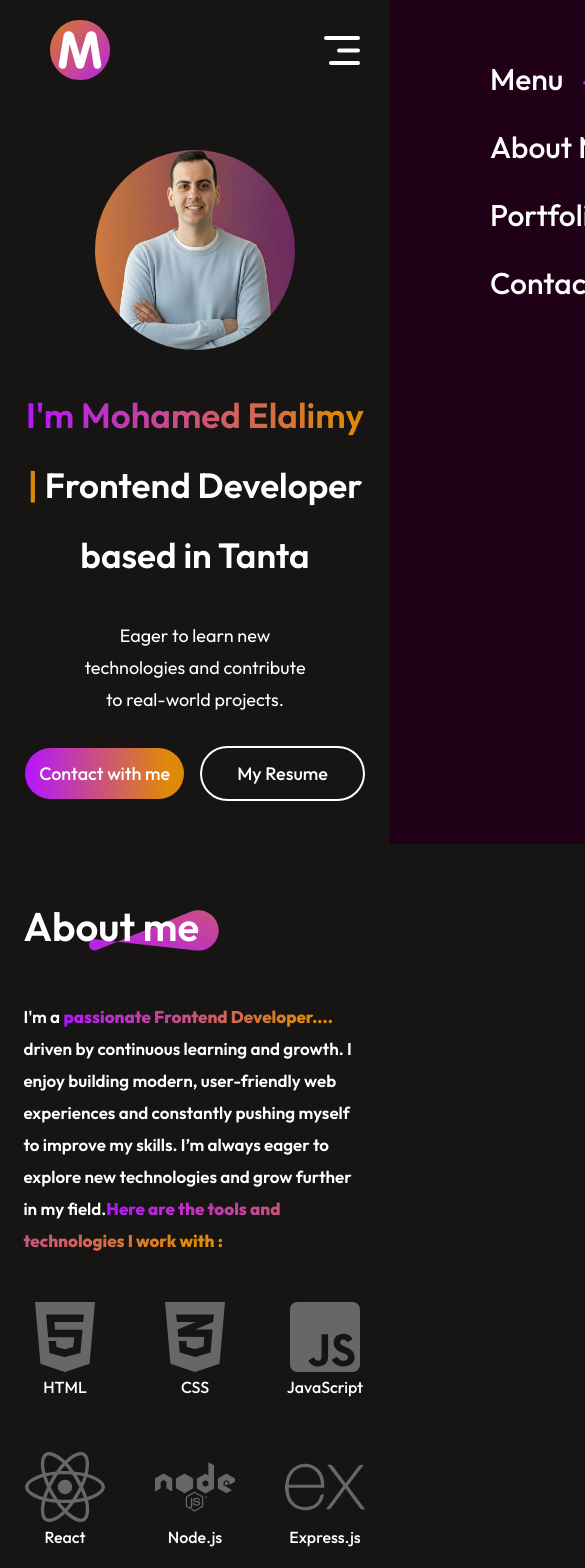
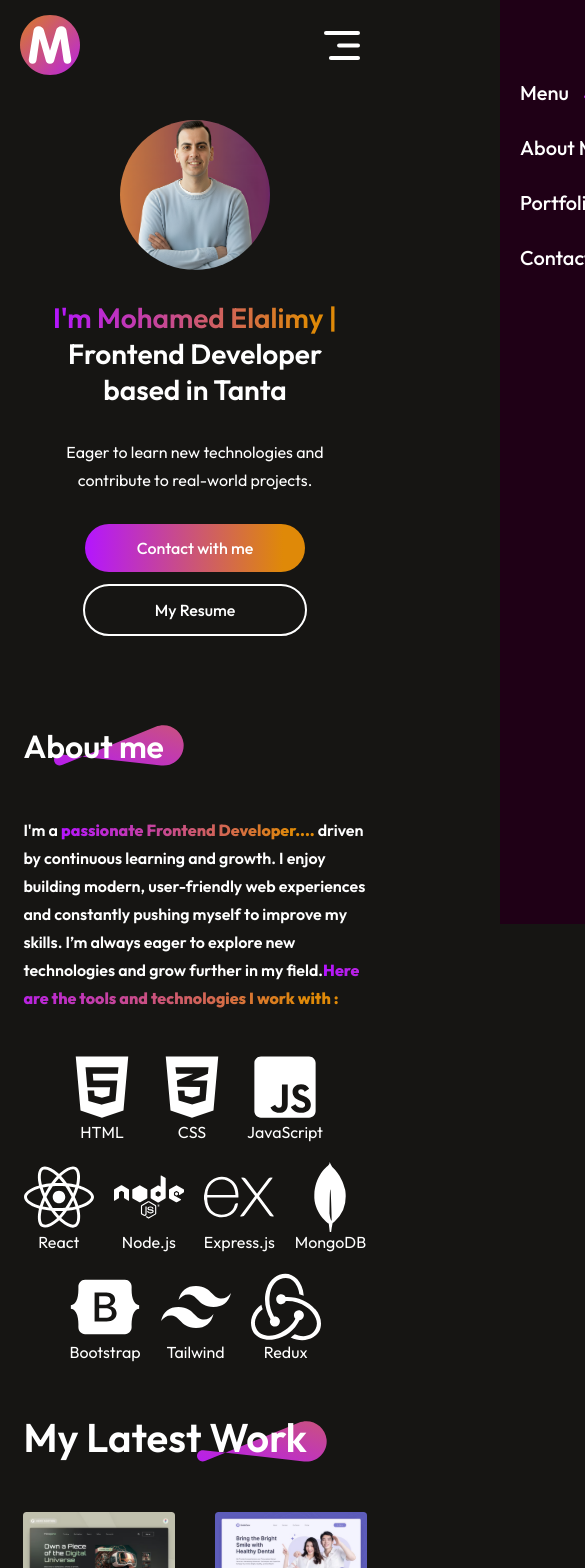
Before and after one commit to mohammedmelalimy/MoDev-portfolio, a React (Vite) app: page / in a window 390 px wide. Shown: the top 1568 px of the page, 585 px wide, since content can reach past the window. Built offline with nearby package versions, Linux system fonts and the light colour scheme.

Commit message:
Update styles and responsiveness

```diff
--- a/src/Components/About/About.css
+++ b/src/Components/About/About.css
@@ -1,14 +1,17 @@
-.about{
+/* ---------- About Section ---------- */
+.about {
     display: flex;
     flex-direction: column;
     align-items: center;
     justify-content: center;
-    gap:80px;
+    gap: 80px;
     margin: 80px 170px;
 }
-.title-box{
-        position: relative;
+
+.title-box {
+    position: relative;
 }
+
 .title-box h1 {
     padding: 0px 30px;
     font-size: 60px;
@@ -21,24 +24,26 @@
     right: 0;
     z-index: -1;
 }
-.about-sections{
+
+/* ---------- Desktop: image on left, text on right ---------- */
+.about-sections {
     display: flex;
-    align-items: center;
+    align-items: flex-start;
     gap: 70px;
 }
-.about-left img{
+
+.about-left img {
     width: 360px;
     border-radius: 30px;
-    -webkit-border-radius: 30px;
-    -moz-border-radius: 30px;
-    -ms-border-radius: 30px;
-    -o-border-radius: 30px;
 }
-.about-right{
+
+.about-right {
     display: flex;
     flex-direction: column;
     gap: 20px;
+    flex: 1; /* ياخد باقي المساحة */
 }
+
 .about-para {
     display: flex;
     flex-direction: column;
@@ -47,39 +52,31 @@
     font-weight: 600;
     line-height: 40px;
 }
-.about-para p span{
+
+.about-para p span {
     background: linear-gradient(270deg,#DF8908 10%,rgb(180, 21, 255) 100%);
     background-clip: text;
     -webkit-background-clip: text;
     -webkit-text-fill-color: transparent;
     font-weight: 800;
 }
+
 .skills-part {
     display: flex;
     flex-wrap: wrap;
-    gap:50px;
+    gap: 80px;
     justify-content: center;
     margin-top: 20px;
 }
-
-.skill {
+.skill{
     display: flex;
     flex-direction: column;
     align-items: center;
-    font-weight: 500;
-    font-size: 16px;
-    color:white;
     transition: 0.5s;
     -webkit-transition: 0.5s;
     -moz-transition: 0.5s;
     -ms-transition: 0.5s;
     -o-transition: 0.5s;
-}
-.skill svg {
-    fill: #686668;
-}
-.skill span {
-    text-align: center;
 }
 .skill:hover{
     transform: scale(1.05);
@@ -88,14 +85,42 @@
     -ms-transform: scale(1.05);
     -o-transform: scale(1.05);
 }
-.skill svg:hover {
-    fill: #d265c3;
+.skill:hover svg {
+    fill: rgb(239, 107, 223);
 }
+/* ---------- Responsive: Tablet ---------- */
+@media (max-width: 1024px) {
+    .about {
+        margin: 50px 50px;
+        gap: 60px;
+    }
+    .about-left {
+        display: none; /* تختفي على tablets و mobile */
+    }
+    .title-box h1 {
+        font-size: 50px;
+    }
+
+    .title-box img {
+        width: 150px;
+    }
+
+    .about-sections {
+        gap: 50px;
+    }
+
+    .about-para {
+        font-size: 20px;
+        line-height: 36px;
+    }
+}
+
+/* ---------- Responsive: Mobile ---------- */
 @media (max-width: 768px) {
     .about {
         gap: 50px;
         margin: 50px 6%;
-        align-items: start;
+        align-items: flex-start;
     }
 
     .title-box h1 {
@@ -107,15 +132,43 @@
         width: 130px;
         right: -20px;
     }
-    .about-sections{
+
+    /* هنا الصورة تتحول فوق النص على الموبايل */
+    .about-sections {
         flex-direction: column;
+        gap: 30px;
     }
-    .about-left{
-        display: none;
+
+    .about-left {
+        display: none; /* لو عايز تخفي الصورة على الموبايل ممكن تضيف display: none */
     }
-    .about-para{
+
+    .about-right {
+        width: 100%;
+    }
+
+    .about-para {
         font-size: 17px;
         line-height: 32px;
     }
 
+    .skills-part {
+        gap: 30px;
+    }
 }
+
+/* ---------- Extra Small Screens ---------- */
+@media (max-width: 480px) {
+    .title-box h1 {
+        font-size: 32px;
+    }
+
+    .about-para {
+        font-size: 16px;
+        line-height: 28px;
+    }
+
+    .skills-part {
+        gap: 20px;
+    }
+}
--- a/src/Components/About/About.jsx
+++ b/src/Components/About/About.jsx
@@ -36,43 +36,43 @@ const About = () => {
                 </div>
                 <div className="skills-part">
                     <div className="skill">
-                        <FaHtml5 size={80} />
+                        <FaHtml5 size={70} />
                         <span>HTML</span>
                     </div>
                     <div className="skill">
-                        <FaCss3Alt size={80} />
+                        <FaCss3Alt size={70} />
                         <span>CSS</span>
                     </div>
                     <div className="skill">
-                        <FaJsSquare size={80} />
+                        <FaJsSquare size={70} />
                         <span>JavaScript</span>
                     </div>
                     <div className="skill">
-                        <FaReact size={80} />
+                        <FaReact size={70} />
                         <span>React</span>
                     </div>
                     <div className="skill">
-                        <FaNode size={80} />
+                        <FaNode size={70} />
                         <span>Node.js</span>
                     </div>
                     <div className="skill">
-                        <SiExpress size={80} />
+                        <SiExpress size={70} />
                         <span>Express.js</span>
                     </div>
                     <div className="skill">
-                        <SiMongodb size={80} />
+                        <SiMongodb size={70} />
                         <span>MongoDB</span>
                     </div>
                     <div className="skill">
-                        <FaBootstrap size={80} />
+                        <FaBootstrap size={70} />
                         <span>Bootstrap</span>
                     </div>
                     <div className="skill">
-                        <SiTailwindcss size={80} />
+                        <SiTailwindcss size={70} />
                         <span>Tailwind</span>
                     </div>
                     <div className="skill">
-                        <SiRedux size={80} />
+                        <SiRedux size={70} />
                         <span>Redux</span>
                     </div>
                 </div>
--- a/src/Components/Contact/contact.css
+++ b/src/Components/Contact/contact.css
@@ -5,32 +5,41 @@
     justify-content: center;
     margin: 80px 10%;
     gap: 60px;
+}
 
-}
+/* ---------- Title ---------- */
 .title{
     position: relative;
 }
-.title  h1{
-    padding: 0px 30px;
+
+.title h1{
+    padding: 0 30px;
     font-size: 60px;
     font-weight: 600;
 }
+
 .title img{
     position: absolute;
     z-index: -1;
     bottom: 0;
     right: 0;
 }
+
+/* ---------- Contact Section ---------- */
 .contact-section{
     display: flex;
-    justify-content: flex-start;
-    gap: 50px;
+    gap: 60px;
+    width: 100%;
 }
+
+/* ---------- Left ---------- */
 .contact-left{
     display: flex;
     flex-direction: column;
     gap: 30px;
+    flex: 1;
 }
+
 .contact-left h1{
     font-size: 50px;
     font-weight: 700;
@@ -39,125 +48,142 @@
     -webkit-background-clip: text;
     -webkit-text-fill-color: transparent;
 }
+
 .contact-left p{
     max-width: 550px;
     color: #D8D8D8;
     line-height: 35px;
     font-size: 20px;
 }
+
 .contact-details{
     display: flex;
     flex-direction: column;
-    gap: 30px;
+    gap: 25px;
     color: #D8D8D8;
     font-size: 22px;
 }
+
 .contact-detail{
     display: flex;
     align-items: center;
     gap: 20px;
 }
+
+/* ---------- Right ---------- */
 .contact-right{
     display: flex;
     flex-direction: column;
-    align-items: start;
-    gap: 30px;
+    gap: 10px;
+    flex: 1;
 }
+
 .contact-right label{
-color: #D8D8D8;
-font-size: 22px;
-font-weight: 500;
+    color: #D8D8D8;
+    font-size: 22px;
+    font-weight: 500;
 }
-.contact-right input{
-border: none;
-width: 700px;
-height: 50px;
-padding-left: 20px;
-border-radius: 4px;
-background:#32323c;
-color:#fbf1f1;
-font-family: Outfit;
-font-size: 20px;
-}
+
+.contact-right input,
 .contact-right textarea{
-    width: 650px;
+    width: 90%;
+    max-width: 700px;
     border: none;
-    padding: 25px;
-    border-radius: 4px;
+    padding: 15px 20px;
+    border-radius: 6px;
     background:#32323c;
-    color:#A0A0A0;
+    color:#fff;
     font-family: Outfit;
     font-size: 20px;
-    -webkit-border-radius: 4px;
-    -moz-border-radius: 4px;
-    -ms-border-radius: 4px;
-    -o-border-radius: 4px;
 }
+
+.contact-right textarea{
+    min-height: 160px;
+    resize: none;
+}
+
+/* ---------- Button ---------- */
 .contact-submit{
     border: none;
     color:white;
     border-radius: 50px;
     background: linear-gradient(264deg,#DF8908 -5.09%,#B415FF 106.28%);
     font-size: 22px;
-    padding: 10px 35px;
+    padding: 12px 40px;
     margin-bottom: 50px;
     cursor: pointer;
     transition: 0.3s;
-}
-.contact-submit:hover{
-    transform: scale(1.1);
-    transition: 0.3s;
-    -webkit-transition:0.3s;
-    -moz-transition:0.3s;
-    -ms-transition:0.3s;
-    -o-transition:0.3s;
+    width: fit-content;
 }
 
-@media (max-width: 768px) {
-    .contact {
-        gap: 50px;
-        margin: 50px 6%;
-        align-items: start;
+.contact-submit:hover{
+    transform: scale(1.08);
+}
+
+/* ---------- Tablet ---------- */
+@media (max-width: 1024px) {
+    .contact{
+        margin: 70px 6%;
     }
 
-    .contact .title h1 {
+    .contact-section{
+        gap: 40px;
+    }
+
+    .title h1{
+        font-size: 48px;
+    }
+}
+
+/* ---------- Mobile ---------- */
+@media (max-width: 768px) {
+    .contact{
+        margin: 50px 6%;
+        align-items: flex-start;
+        gap: 50px;
+    }
+
+    .title h1{
         font-size: 40px;
         padding: 0;
     }
 
-    .contact .title img {
+    .title img{
         width: 130px;
         right: -20px;
     }
+
     .contact-section{
         flex-direction: column;
+        gap: 50px;
     }
+
     .contact-left h1{
-        font-size: 54px;
+        font-size: 42px;
     }
+
     .contact-left p{
+        font-size: 16px;
+        line-height: 32px;
+    }
+
+    .contact-right label{
         font-size: 18px;
     }
-    .contact-detail{
-        gap: 20px;
+
+    .contact-submit{
+        font-size: 18px;
+        padding: 14px 45px;
     }
-    .contact-detail img{
-        width: 25px;
-    }
-    .contact-right label {
-        font-size: 20px;
-    }
-    .contact-right input {
-        font-size: 20px;
-        width: 100%;
-    }
-    .contact-right textarea {
-        font-size: 20px;
-        width: 95%;
-    }
-    .contact-submit{
-        font-size: 20px;
-        padding: 15px 40px;
+}
+
+/* ---------- Small Mobile ---------- */
+@media (max-width: 480px) {
+    .contact-left h1{
+        font-size: 34px;
     }
 
+    .title h1{
+        font-size: 32px;
+    }
 }
--- a/src/Components/Footer/Footer.css
+++ b/src/Components/Footer/Footer.css
@@ -1,3 +1,4 @@
+/* ---------- Footer Section ---------- */
 .footer {
     margin: 50px 120px;
     display: flex;
@@ -9,7 +10,9 @@
     display: flex;
     justify-content: space-between;
 }
-
+.footer-top-left img{
+    margin-bottom: 15px;
+}
 .footer-top-left p {
     font-size: 16px;
     max-width: 380px;
@@ -28,10 +31,6 @@
     padding-right: 60px;
     border-radius: 50px;
     background: #32323B;
-    -webkit-border-radius: 50px;
-    -moz-border-radius: 50px;
-    -ms-border-radius: 50px;
-    -o-border-radius: 50px;
     transition: border 0.3s;
 }
 
@@ -40,8 +39,12 @@
     border: none;
     background: transparent;
     color: #aeaeae;
-    font-family: Outfit;
+    font-family: Outfit, sans-serif;
     font-size: 16px;
+}
+
+.footer-email-input:hover {
+    border: 2px solid white;
 }
 
 .footer-subscribe {
@@ -51,7 +54,7 @@
     cursor: pointer;
     transition: transform 0.3s ease;
     color: aliceblue;
-    background: linear-gradient(264deg, #DF8908 -5.09%, #B415FF 106.28%);
+    background: linear-gradient(264deg, #DF8908 -5%, #B415FF 106%);
 }
 
 .footer-subscribe:hover {
@@ -70,20 +73,81 @@
     margin-bottom: 40px;
 }
 
-.footer-email-input:hover {
-    border: 2px solid white;
-}
-@media (max-width: 768px) {
-    .footer{
-        margin: 50px 70px;
+/* ---------- Responsive: Tablet ---------- */
+@media (max-width: 1024px) {
+    .footer {
+        margin: 50px 50px;
+        gap: 35px;
     }
-    .footer-top{
-    flex-direction: column;
-    gap: 50px;
+    .footer-top-left p {
+        max-width: 300px;
+        font-size: 15px;
     }
-    .footer-bottom{
-    display: flex;
-    flex-direction: column-reverse;
-    margin-bbtto«n: 50px;
+
+    .footer-bottom {
+        flex-direction: column-reverse;
+        gap: 20px;
+    }
+
+    .footer-bottom-right {
+        gap: 20px;
     }
 }
+
+/* ---------- Responsive: Mobile ---------- */
+@media (max-width: 768px) {
+    .footer {
+        margin: 50px 30px;
+        gap: 30px;
+    }
+
+    .footer-top {
+        flex-direction: column;
+        gap: 40px;
+    }
+
+    .footer-bottom {
+        flex-direction: column-reverse;
+        gap: 15px;
+    }
+
+    .footer-top-right {
+        flex-direction: column;
+        align-items: flex-start;
+        gap: 15px;
+    }
+
+    .footer-email-input {
+        width: 93%;
+        padding: 12px 20px;
+    }
+
+    .footer-subscribe {
+        width: 100%;
+        text-align: center;
+    }
+}
+
+/* ---------- Responsive: Extra Small Screens ---------- */
+@media (max-width: 480px) {
+    .footer {
+        margin: 40px 20px;
+        gap: 25px;
+    }
+
+    .footer-top-left p {
+        font-size: 14px;
+    }
+    .footer-email-input {
+        width: 90%;
+        padding: 10px 20px;
+    }
+    .footer-subscribe {
+        font-size: 16px;
+        padding: 14px 25px;
+    }
+
+    .footer-bottom-right {
+        gap: 15px;
+    }
+}
--- a/src/Components/Hero/Hero.css
+++ b/src/Components/Hero/Hero.css
@@ -1,35 +1,42 @@
+/* ---------- Hero Section ---------- */
 .img-hero {
     width: 240px;
     border-radius: 50%;
     object-fit: cover;
-    margin-top:30px ;
+    margin-top: 30px;
 }
-.hero{
+
+.hero {
     display: flex;
     align-items: center;
     flex-direction: column;
-    gap:20px;
+    gap: 20px;
+    padding: 0 20px;
 }
-.hero h1{
+
+.hero h1 {
     text-align: center;
     font-size: 60px;
     width: 65%;
     font-weight: 600;
     line-height: 70px;
 }
+
 .hero h1 span {
-    background: linear-gradient(270deg,#DF8908 10%,#B415FF 100%);
+    background: linear-gradient(270deg, #DF8908 10%, #B415FF 100%);
     background-clip: text;
     -webkit-background-clip: text;
     -webkit-text-fill-color: transparent;
 }
+
 .hero p {
-    width:50%;
+    width: 50%;
     text-align: center;
     font-size: 20px;
     line-height: 40px;
 }
-.hero-action{
+
+.hero-action {
     display: flex;
     align-items: center;
     gap: 40px;
@@ -37,65 +44,95 @@
     font-weight: 500;
     margin-bottom: 50px;
 }
-.hero-action .hero-connect{
-    padding: 14px;
+
+.hero-action .hero-connect {
+    padding: 14px 35px;
     border-radius: 50px;
-    background: linear-gradient(270deg,#DF8908 10%,rgb(180, 21, 255) 100%);
-    -webkit-border-radius: 50px;
-    -moz-border-radius: 50px;
-    -ms-border-radius: 50px;
-    -o-border-radius: 50px;
+    background: linear-gradient(270deg, #DF8908 10%, rgb(180, 21, 255) 100%);
     cursor: pointer;
     transition: 0.5s;
-    -webkit-transition: 0.5s;
-    -moz-transition: 0.5s;
-    -ms-transition: 0.5s;
-    -o-transition: 0.5s;
 }
-.hero-action .hero-connect:hover{
+
+.hero-action .hero-connect:hover {
     transform: scale(1.05);
-    -webkit-transform: scale(1.05);
-    -moz-transform: scale(1.05);
-    -ms-transform: scale(1.05);
-    -o-transform: scale(1.05);
     border: 2px solid rgb(255, 255, 255);
+}
 
-}
-.hero-action .hero-resume{
+.hero-action .hero-resume {
     padding: 14px 35px;
     border-radius: 50px;
-    -webkit-border-radius: 50px;
-    -moz-border-radius: 50px;
-    -ms-border-radius: 50px;
-    -o-border-radius: 50px;
     border: 2px solid white;
     cursor: pointer;
 }
-.hero-action .hero-resume:hover{
+
+.hero-action .hero-resume:hover {
     border: 2px solid rgb(180, 21, 255);
 }
+
+/* ---------- Responsive: Tablets ---------- */
+@media (max-width: 1024px) {
+    .hero h1 {
+        width: 80%;
+    }
+    .hero p {
+        width: 65%;
+    }
+}
+
+/* ---------- Responsive: Mobile ---------- */
 @media (max-width: 768px) {
-    .hero img {
-        margin-top: 50px;
+    .img-hero {
         width: 200px;
+        margin-top: 30px;
     }
 
     .hero h1 {
         margin-top: 10px;
         width: 90%;
         font-size: 35px;
+        line-height: 45px;
     }
+
     .hero p {
-    width: 60%;
-    font-size: 18px;
-    line-height: 32px;
-    margin: 10px 0px;
-}
-.hero-action {
-    gap: 16px;
-    font-size: 18px;
-    font-weight: 500;
-    margin-bottom: 50px;
+        width: 80%;
+        font-size: 18px;
+        line-height: 32px;
+        margin: 10px 0;
+    }
+
+    .hero-action {
+        flex-direction: column;
+        gap: 16px;
+        font-size: 16px;
+        margin-bottom: 40px;
+    }
+
+    .hero-action .hero-resume,
+    .hero-action .hero-connect {
+        width: 80%;
+        text-align: center;
+    }
 }
 
+/* ---------- Extra Small Screens ---------- */
+@media (max-width: 480px) {
+    .img-hero {
+        width: 150px;
+        margin-top: 30px;
+    }
+
+    .hero h1 {
+        font-size: 28px;
+        line-height: 36px;
+    }
+
+    .hero p {
+        font-size: 16px;
+        line-height: 28px;
+        width: 90%;
+    }
+
+    .hero-action {
+        gap: 12px;
+    }
 }
--- a/src/Components/Navbar/Navbar.css
+++ b/src/Components/Navbar/Navbar.css
@@ -1,9 +1,11 @@
-.navbar{
+/* ---------- Desktop & Large Screens ---------- */
+.navbar {
     display: flex;
     align-items: center;
     justify-content: space-between;
     margin: 20px 170px;
 }
+
 .nav-menu {
     list-style: none;
     display: flex;
@@ -12,6 +14,7 @@
     font-size: 16px;
     font-weight: 500;
 }
+
 .nav-connect {
     padding: 15px 27px;
     font-size: 16px;
@@ -20,80 +23,108 @@
     border-radius: 40px;
     cursor: pointer;
     transition: transform 0.3s ease, box-shadow 0.3s ease;
-    -webkit-border-radius: 40px;
-    -moz-border-radius: 40px;
-    -ms-border-radius: 40px;
-    -o-border-radius: 40px;
 }
+
 .nav-connect:hover {
     transform: scale(1.05);
     box-shadow: 0 8px 20px rgba(0,0,0,0.2);
 }
-.nav-menu li{
+
+.nav-menu li {
     display: flex;
     flex-direction: column;
     gap: 5px;
     cursor: pointer;
 }
+
 .nav-menu li img {
     display: flex;
     margin: auto;
 }
+
 .anchor-link {
     text-decoration: none;
     color: white;
 }
-.nav-mob-closed{
+
+/* ---------- Mobile Menu Icons ---------- */
+.nav-mob-closed,
+.nav-mob-open {
     display: none;
 }
-.nav-mob-open{
-    display: none;
-}
-@media (max-width: 768px) {
+
+/* ---------- Responsive: Tablets & Mobile ---------- */
+@media (max-width: 1024px) {
     .navbar {
         margin: 20px 50px;
     }
 
+    .nav-menu {
+        gap: 40px;
+    }
+}
+
+@media (max-width: 768px) {
     .nav-connect {
         display: none;
     }
-    .nav-connect {
-    display: none;
-}
+
     .nav-mob-open {
         display: block;
         position: absolute;
         right: 30px;
+        cursor: pointer;
+        z-index: 2;
     }
 
     .nav-mob-closed {
         display: block;
-        position: relative;
-        top: 30px;
-        left: 290px;
+        position: absolute;
+        right: 30px;
+        top: 20px;
         width: 30px;
+        cursor: pointer;
+        z-index: 3;
     }
+
     .nav-menu {
         position: fixed;
         flex-direction: column;
-        align-items: start;
+        align-items: flex-start;
         top: 0;
-        gap: 30px;
-        background-color: #1F0016;
+        right: -500px; /* Default hidden */
         width: 350px;
         height: 100%;
-        right: -350px;
+        background-color: #1F0016;
+        padding-top: 100px;
+        gap: 30px;
+        transition: right 0.5s;
         z-index: 2;
-        transition: right 0.5s;
-        -webkit-transition: right 0.5s;
-        -moz-transition: right 0.5s;
-        -ms-transition: right 0.5s;
-        -o-transition: right 0.5s;
+    }
+
+    .nav-menu li {
+        font-size: 24px;
+        flex-direction: row;
+        gap: 20px;
+        padding-left: 30px;
+    }
 }
-.nav-menu li {
-    font-size: 30px;
-    padding-left: 100px;
-    flex-direction: row;
-    gap: 20px;
+
+/* ---------- Extra Small Screens ---------- */
+@media (max-width: 480px) {
+    .navbar {
+        margin: 15px 20px;
+    }
+
+    .nav-menu {
+        width: 100%;
+        padding-top: 80px;
+        right: -500px;
+    }
+
+    .nav-menu li {
+        padding-left: 20px;
+        font-size: 20px;
+        gap: 15px;
+    }
 }
-}
--- a/src/Components/Navbar/Navbar.jsx
+++ b/src/Components/Navbar/Navbar.jsx
@@ -15,7 +15,7 @@ const Navbar = () => {
     };
 
     const closeMenu = () => {
-        menuRef.current.style.right = "-350px";
+        menuRef.current.style.right = "-500px";
     };
     return (
         <div className="navbar">
```
